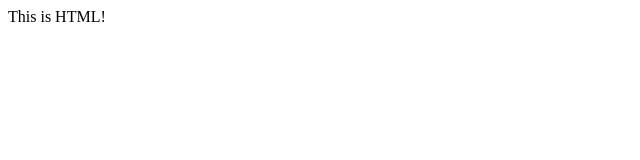
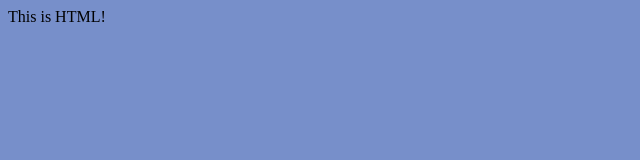
Before and after one commit to noereyes10/4bmelecio, a plain HTML site: page index.html in a window 1280 px wide. Shown: the whole page, without its empty margins (0-640 px from the left). Drawn offline with Linux system fonts and the light colour scheme.

Commit message:
se modifico index.html color de fondo

```diff
--- a/index.html
+++ b/index.html
@@ -1,6 +1,6 @@
 <html>
 <head><title>Mi primera Pagina</title>
-<body>
+<body bgcolor="#778FCA">
 This is HTML!
 </body>
 </html>
```
